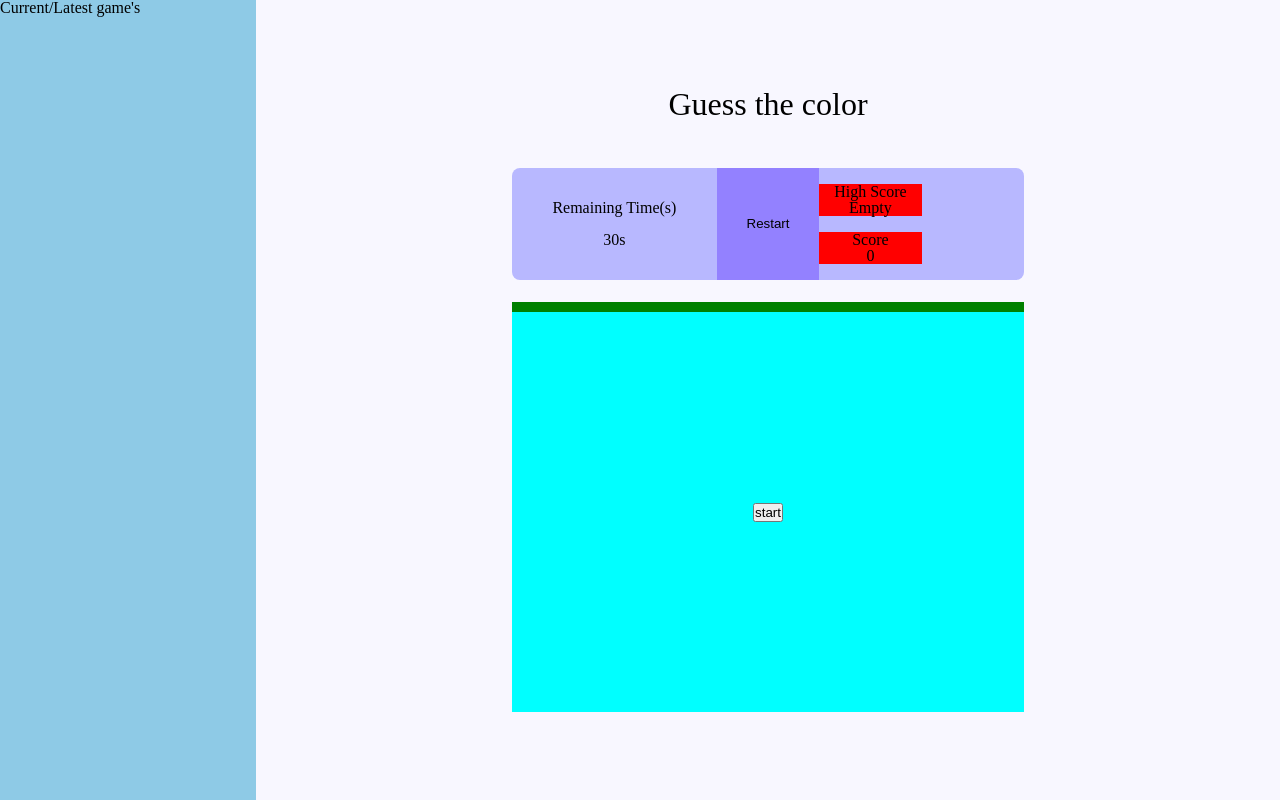
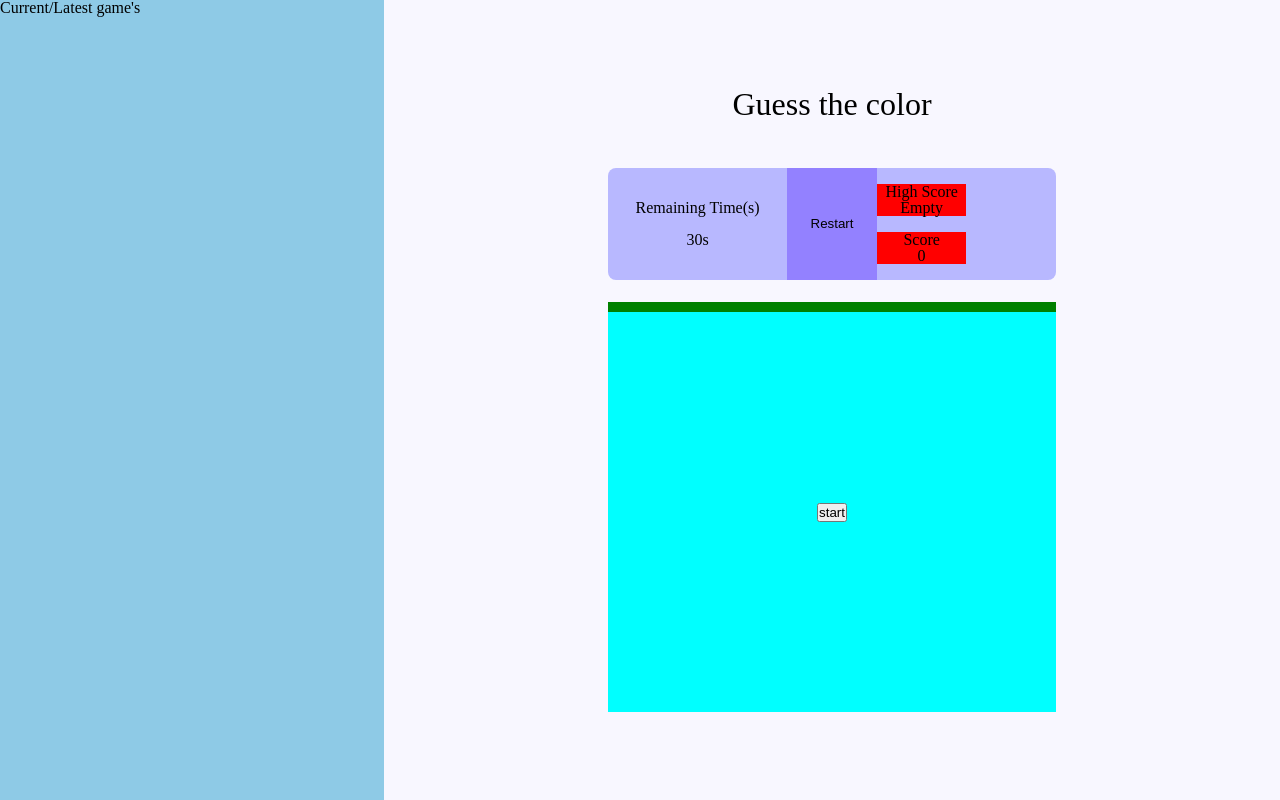
Before and after one commit to LuisEduardo20/Guess_The_Color, a React (Create React App) app: page / in a window 1280 px wide. Built offline with nearby package versions, Linux system fonts and the light colour scheme.

Commit message:
refactor: increase previous questions container width

```diff
--- a/src/styles/app_styles.scss
+++ b/src/styles/app_styles.scss
@@ -3,7 +3,7 @@
   height: 100vh;
 
   display: grid;
-  grid-template-columns: 20% 1fr;
+  grid-template-columns: 30% 1fr;
 
   background-color: var(--white);
 }
```
